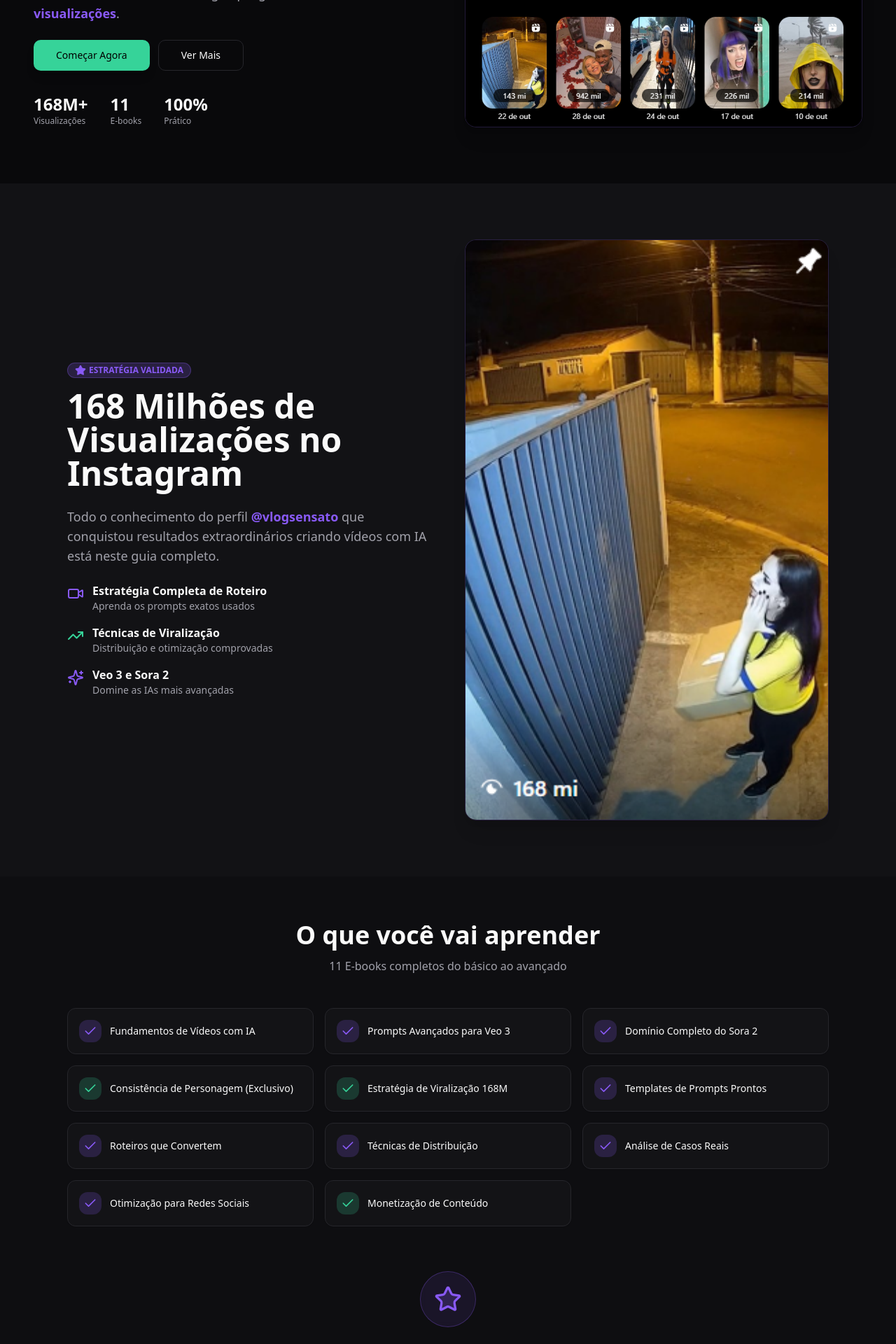
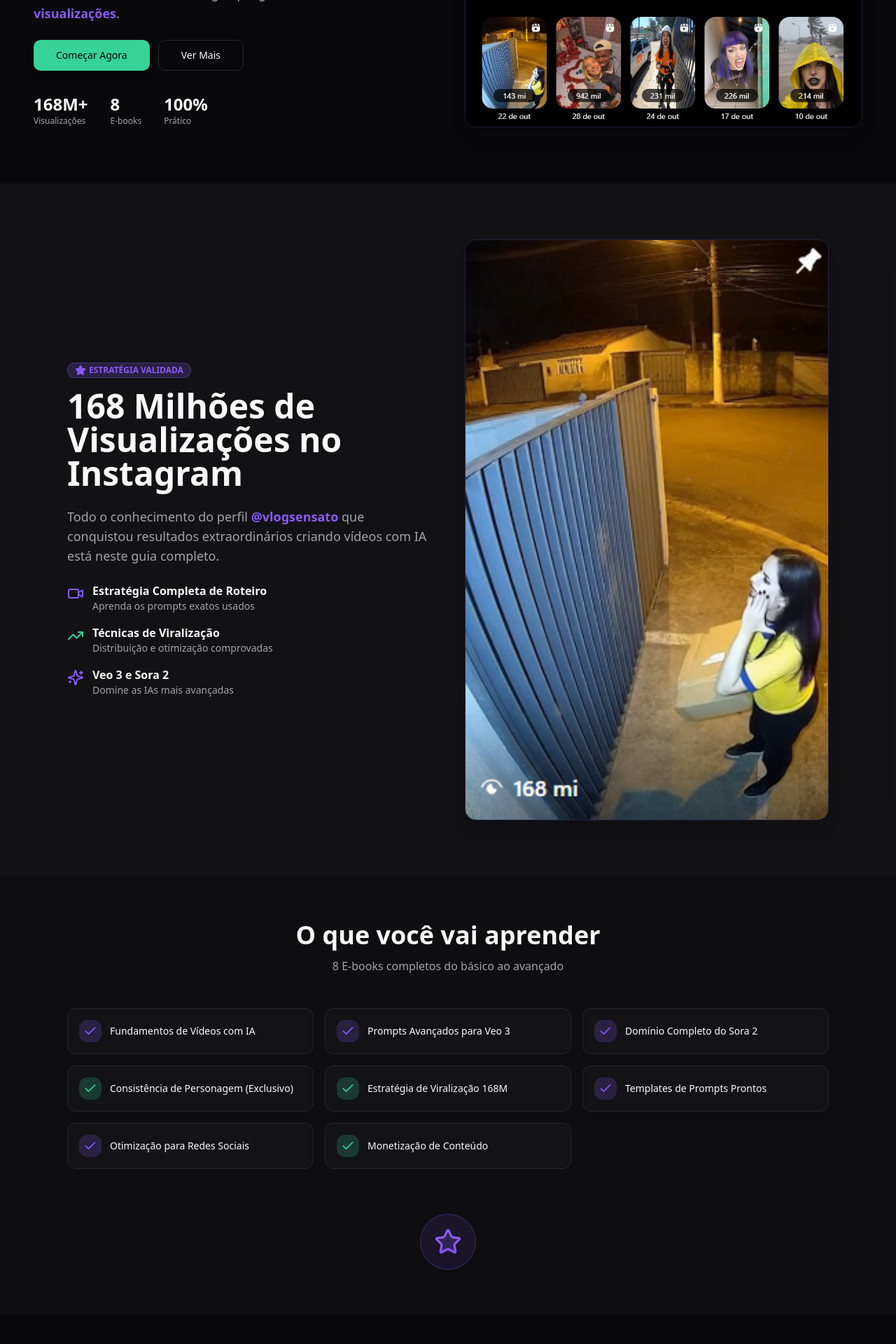
Before and after one commit to cosmozoico/veosora-vault, a React (Vite) app: page / in a window 1280 px wide. Shown: the part 380-2300 px from the top of the page at 70% size. Built offline with nearby package versions, Linux system fonts and the light colour scheme; the HTML template or start-up script is replaced by a standard one.

Commit message:
Remove unused module cards
Removed three module cards: "Roteiros que Convertem", "Análise de Casos Reais", and "Técnicas de Distribuição" from the "What You'll Receive" section. Updated the total number of e-books displayed in the hero and pricing sections from 11 to 8 to reflect this change.

```diff
--- a/src/pages/Index.tsx
+++ b/src/pages/Index.tsx
@@ -60,7 +60,7 @@ const Index = () => {
                   <div className="text-xs text-muted-foreground">Visualizações</div>
                 </div>
                 <div>
-                  <div className="text-2xl font-bold text-foreground">11</div>
+                  <div className="text-2xl font-bold text-foreground">8</div>
                   <div className="text-xs text-muted-foreground">E-books</div>
                 </div>
                 <div>
@@ -149,7 +149,7 @@ const Index = () => {
               O que você vai aprender
             </h2>
             <p className="text-muted-foreground">
-              11 E-books completos do básico ao avançado
+              8 E-books completos do básico ao avançado
             </p>
           </div>
 
@@ -162,9 +162,6 @@ const Index = () => {
               { icon: "✓", text: "Consistência de Personagem (Exclusivo)", color: "accent" },
               { icon: "✓", text: "Estratégia de Viralização 168M", color: "accent" },
               { icon: "✓", text: "Templates de Prompts Prontos", color: "primary" },
-              { icon: "✓", text: "Roteiros que Convertem", color: "primary" },
-              { icon: "✓", text: "Técnicas de Distribuição", color: "primary" },
-              { icon: "✓", text: "Análise de Casos Reais", color: "primary" },
               { icon: "✓", text: "Otimização para Redes Sociais", color: "primary" },
               { icon: "✓", text: "Monetização de Conteúdo", color: "accent" }
             ].map((item, i) => (
@@ -227,10 +224,9 @@ const Index = () => {
                 </div>
               </div>
 
-              {/* Right - Features */}
               <div className="space-y-3">
                 {[
-                  "11 E-books Completos",
+                  "8 E-books Completos",
                   "Estratégia dos 168M de Views",
                   "Técnica Exclusiva de Consistência",
                   "Templates de Prompts",
```
